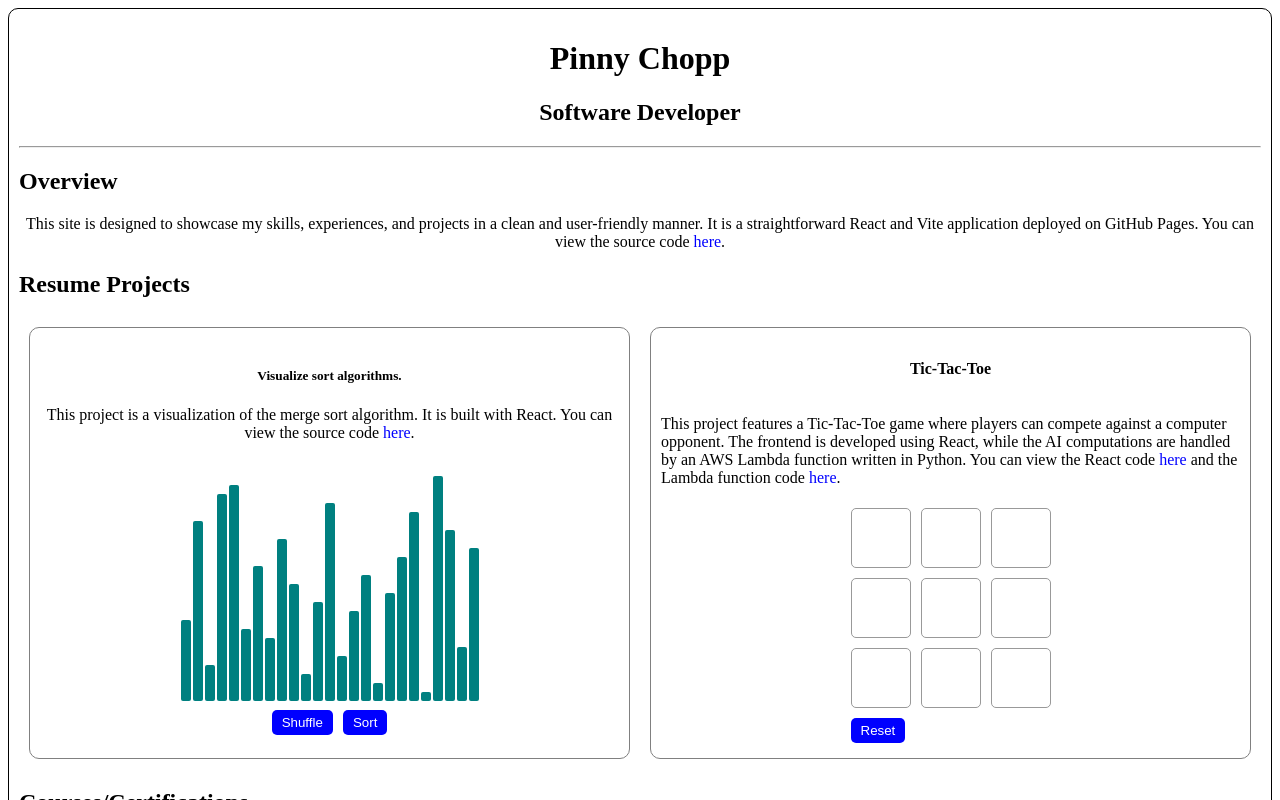
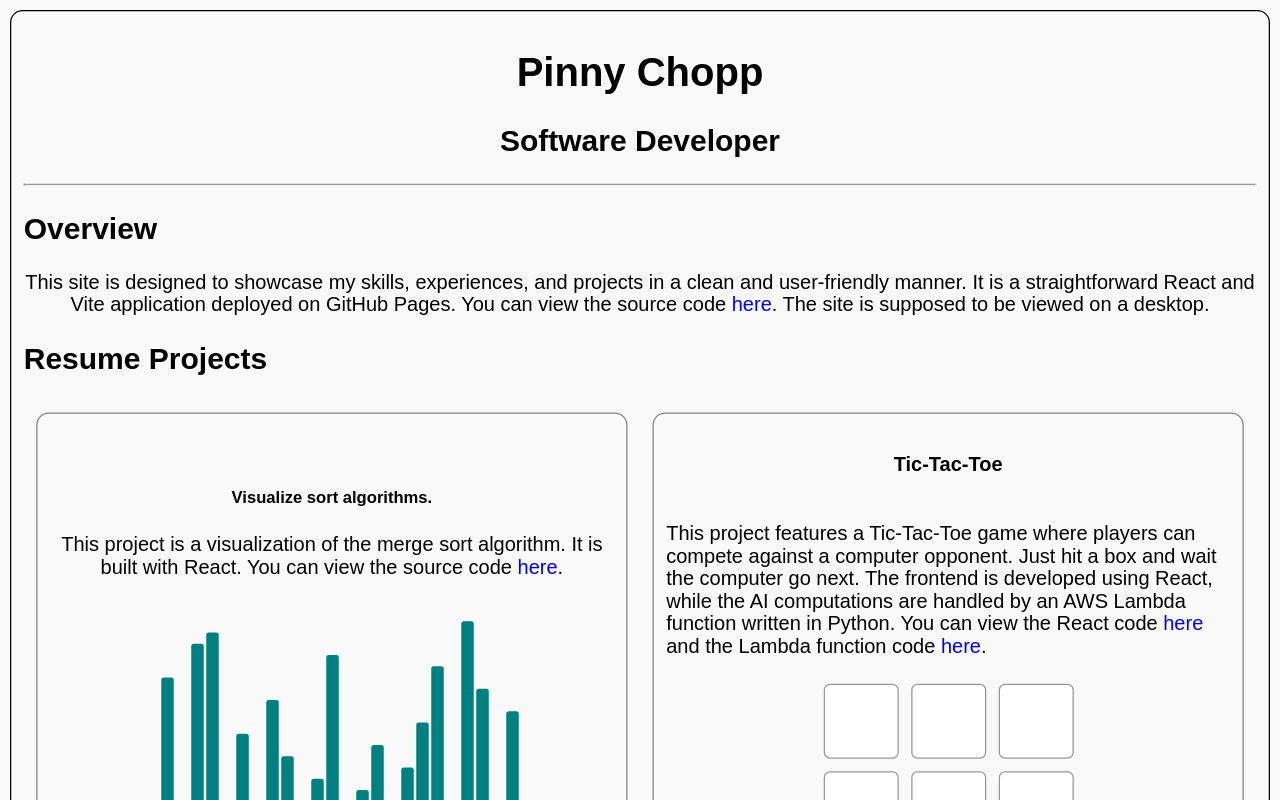
Before and after one commit to Zevijee/job-resume, a React (Vite) app: page / in a window 1280 px wide. Shown: the top 800 px of the page. Built offline with nearby package versions, Linux system fonts and the light colour scheme.

Commit message:
chore: Update viewport meta tag and CSS styles

```diff
--- a/index.html
+++ b/index.html
@@ -1,6 +1,7 @@
 <!doctype html>
 <html lang="en">
   <head>
+    <meta name="viewport" content="width=device-width, initial-scale=1" />
     <meta charset="UTF-8" />
     <title>Job resume</title>
   </head>
--- a/src/App.css
+++ b/src/App.css
@@ -1,3 +1,17 @@
+html {
+  transform: scale(1.25);
+  transform-origin: 0 0;
+  width: calc(100% / 1.25);
+  height: calc(100% / 1.25);
+}
+
+body {
+  font-family: Arial, sans-serif;
+  margin: 5;
+  padding: 5;
+  background-color: #f9f9f9;
+}
+
 a {
   text-decoration: none;
   color: blue;
--- a/src/App.jsx
+++ b/src/App.jsx
@@ -12,7 +12,7 @@ function App() {
       <hr />
       <h2>Overview</h2>
       <p style={{ textAlign: 'center' }}>
-        This site is designed to showcase my skills, experiences, and projects in a clean and user-friendly manner. It is a straightforward React and Vite application deployed on GitHub Pages. You can view the source code <a target='_blank' href='https://github.com/Zevijee/job-resume'>here</a>.
+        This site is designed to showcase my skills, experiences, and projects in a clean and user-friendly manner. It is a straightforward React and Vite application deployed on GitHub Pages. You can view the source code <a target='_blank' href='https://github.com/Zevijee/job-resume'>here</a>. The site is supposed to be viewed on a desktop.
       </p>
       <h2>Resume Projects</h2>
       <div id={'projects'}>
@@ -28,7 +28,7 @@ function App() {
         <div id={'tic-tac-toe'}>
           <h4>Tic-Tac-Toe</h4>
           <p>
-            This project features a Tic-Tac-Toe game where players can compete against a computer opponent. The frontend is developed using React, while the AI computations are handled by an AWS Lambda function written in Python. You can view the React code <a target='_blank' href='https://github.com/Zevijee/job-resume/tree/main/src/tictactoe'>here</a> and the Lambda function code <a target='_blank' href='https://github.com/Zevijee/job-resume/blob/main/TTT.py'>here</a>.
+            This project features a Tic-Tac-Toe game where players can compete against a computer opponent. Just hit a box and wait the computer go next. The frontend is developed using React, while the AI computations are handled by an AWS Lambda function written in Python. You can view the React code <a target='_blank' href='https://github.com/Zevijee/job-resume/tree/main/src/tictactoe'>here</a> and the Lambda function code <a target='_blank' href='https://github.com/Zevijee/job-resume/blob/main/TTT.py'>here</a>.
           </p>
           <TTT />
         </div>
@@ -62,6 +62,7 @@ function App() {
         <li><a target='_blank' href='https://github.com/Zevijee/course-projects/tree/main/cs50%20ai/minesweeper'>Minesweeper</a></li>
         <li><a target='_blank' href='https://github.com/Zevijee/course-projects/blob/main/cs50%20ai/heredity/heredity.py'>Heredity</a></li>
       </ul>
+      <p>This course was the most challenging of the three. It covers Machine Learning, Neural Networks, and Natural Language Processing.</p>
       <h5>Certification</h5>
       <img src={cs50w} className='certification' alt='CS50x Certificate' />
       <hr />
```
